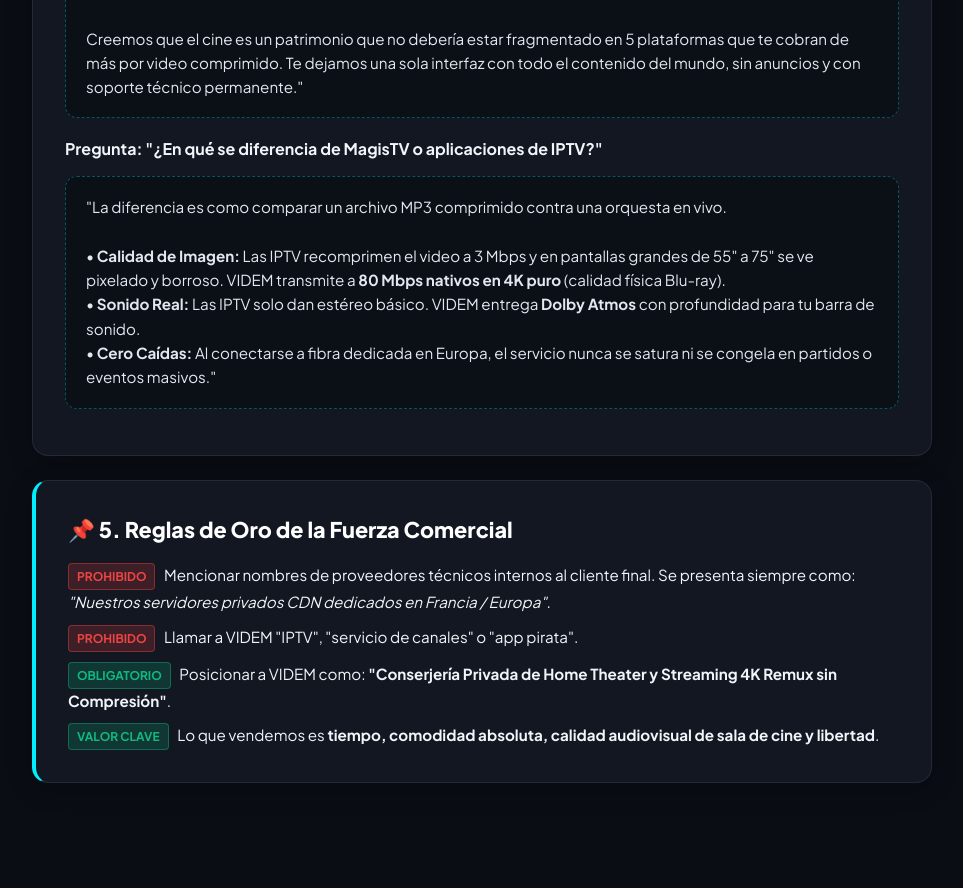
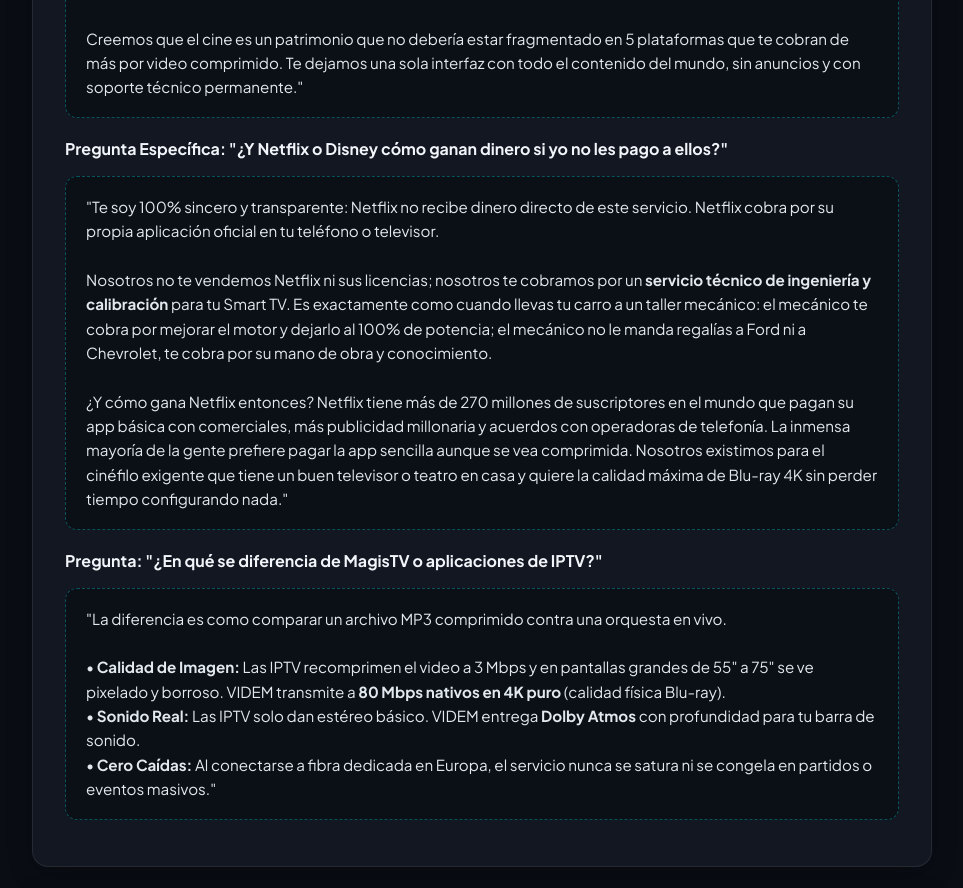
Before and after one commit to ingcamilobohorqueze-blip/videm, a plain HTML site: page comercial/dossier-capacitacion-comercial.html in a window 1280 px wide. Shown: the part 2140-3028 px from the top of the page, without its empty margins (158-1121 px from the left). Before the commit the page ends 2987 px from the top, so only its background shows below. Drawn offline with Linux system fonts and the light colour scheme.

Commit message:
feat(legal/sales): formalize corporate legal doctrine in docs/legal and add colloquial Netflix business objection handler in sales dossiers

```diff
--- a/comercial/dossier-capacitacion-comercial.html
+++ b/comercial/dossier-capacitacion-comercial.html
@@ -269,6 +269,13 @@
         Creemos que el cine es un patrimonio que no debería estar fragmentado en 5 plataformas que te cobran de más por video comprimido. Te dejamos una sola interfaz con todo el contenido del mundo, sin anuncios y con soporte técnico permanente."
       </div>
 
+      <p style="margin-top: 18px;"><strong>Pregunta Específica: "¿Y Netflix o Disney cómo ganan dinero si yo no les pago a ellos?"</strong></p>
+      <div class="script-box">
+        "Te soy 100% sincero y transparente: Netflix no recibe dinero directo de este servicio. Netflix cobra por su propia aplicación oficial en tu teléfono o televisor.<br><br>
+        Nosotros no te vendemos Netflix ni sus licencias; nosotros te cobramos por un <strong>servicio técnico de ingeniería y calibración</strong> para tu Smart TV. Es exactamente como cuando llevas tu carro a un taller mecánico: el mecánico te cobra por mejorar el motor y dejarlo al 100% de potencia; el mecánico no le manda regalías a Ford ni a Chevrolet, te cobra por su mano de obra y conocimiento.<br><br>
+        ¿Y cómo gana Netflix entonces? Netflix tiene más de 270 millones de suscriptores en el mundo que pagan su app básica con comerciales, más publicidad millonaria y acuerdos con operadoras de telefonía. La inmensa mayoría de la gente prefiere pagar la app sencilla aunque se vea comprimida. Nosotros existimos para el cinéfilo exigente que tiene un buen televisor o teatro en casa y quiere la calidad máxima de Blu-ray 4K sin perder tiempo configurando nada."
+      </div>
+
       <p style="margin-top: 18px;"><strong>Pregunta: "¿En qué se diferencia de MagisTV o aplicaciones de IPTV?"</strong></p>
       <div class="script-box">
         "La diferencia es como comparar un archivo MP3 comprimido contra una orquesta en vivo.<br><br>
```
Also changed, not shown: 2 other files.
